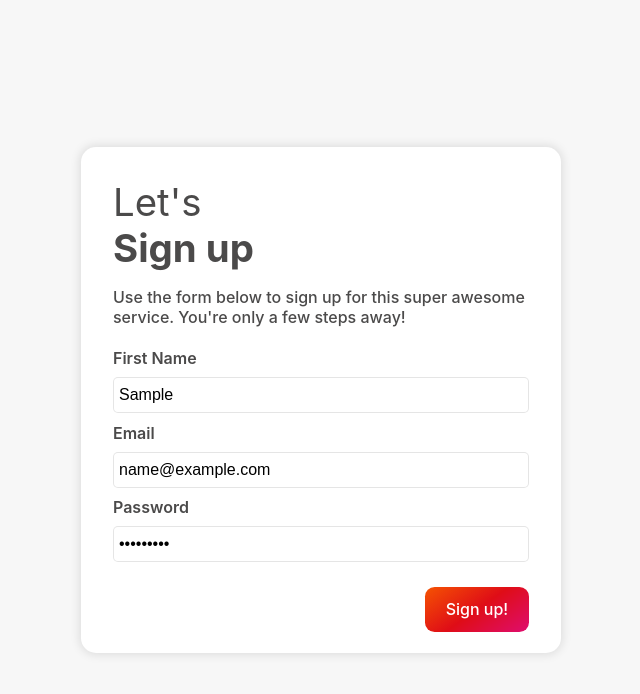
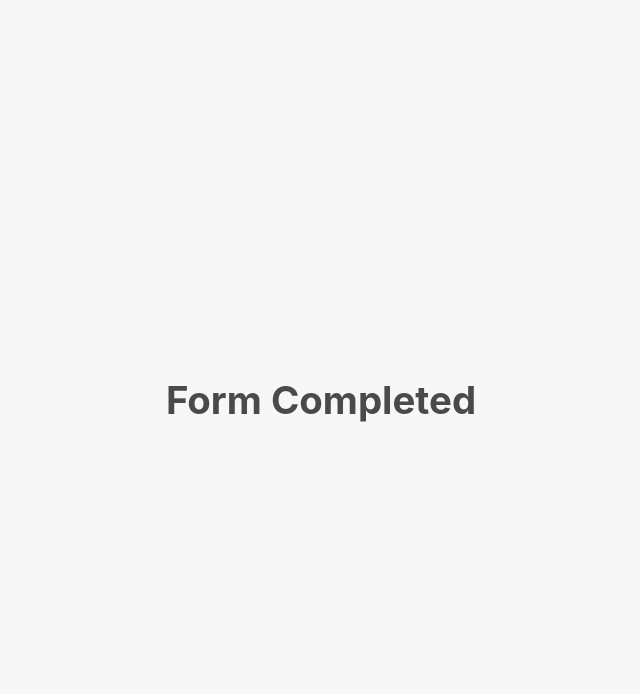
Before and after one commit to aarajh/flipgridchallenge, a React (Create React App) app: page / in a window 1280 px wide. Both pictures are taken after typing "Sample", "name@example.com", "Sample123" into the empty fields and a click on the button "Sign up!". Shown: the top 694 px of the page, without its empty margins (319-959 px from the left). Built offline with nearby package versions, Linux system fonts and the light colour scheme.

Commit message:
Very basic manual routing added Confirmation component created

```diff
--- /dev/null
+++ b/src/screens/Signup/Confirmation.js
@@ -0,0 +1,14 @@
+import React from 'react';
+import './Signup.css';
+
+
+class SignupConfirmation extends React.Component{
+
+    render(){
+        return(
+            <h1>Form Completed</h1>
+        )
+    }
+}
+
+export default SignupConfirmation;
--- /dev/null
+++ b/src/screens/Signup/SignupForm.js
@@ -0,0 +1,110 @@
+import React from 'react';
+import './Signup.css';
+import Field from 'components/Field/'
+import Button from 'components/Button/'
+import validator from "email-validator"
+//Displays the signup form with header and text.
+class Signup extends React.Component{
+    constructor(props){
+        super(props);
+        this.state={
+            formData:{},
+            valErrors:{}
+        }
+    }
+
+    //Updates the state with whatever change is made
+    // to the input field.
+    inputHandler = (e)=>{
+
+        let {formData, valErrors}=this.state;
+        const fieldName = e.target.name;
+        formData[fieldName] = e.target.value;
+        valErrors[fieldName]=null;
+        this.setState({
+            valErrors,formData
+        });
+    }
+
+    formValidation = () =>{
+        let isValidForm=true;
+        let {formData,valErrors}=this.state
+        //Checks if firstName field has been filled.
+        if(!formData['firstName']){
+            valErrors['firstName']="Required Field";
+            isValidForm=false;
+        }
+        //Checks if Email is filled and present
+        if(formData['email']){
+            if(!validator.validate(formData['email'])){
+                valErrors['email']="Invalid Email";
+                isValidForm=false;
+            }
+        }
+        else{
+            valErrors['email']="Required Field";
+            isValidForm=false;
+        }
+        //Checks if password is provided
+        if(!formData['password']){
+            valErrors['password']="Required Field";
+            isValidForm=false;
+        }
+        //Updates the state with error messages if any
+        this.setState({valErrors});
+        //Returns true if no errors
+        return isValidForm;
+    }
+
+    handleSubmit = (event) =>{
+        event.preventDefault();
+        if(this.formValidation()){
+            console.log("Signed up with", this.state);
+            this.props.toggleCompletion();
+        }
+    }
+    render(){
+        const {formData,valErrors}=this.state
+        return(
+            <div className="Signup">
+            <header className="title">
+                <h1 style={{fontWeight: 'normal'}}>Let's</h1>
+                <h1>Sign up</h1>
+            </header>
+            <p className="helperText">Use the form below to sign up for this super awesome
+                service. You're only a few steps away!</p>
+            <form className="SignupForm" onSubmit={this.handleSubmit}>
+            <Field
+                value={formData.firstName}
+                label="First Name"
+                name="firstName"
+                error={valErrors['firstName']}
+                onChange={this.inputHandler}
+                />
+            <Field
+                value={formData.email}
+                label="Email"
+                name="email"
+                error={valErrors['email']}
+                onChange={this.inputHandler}
+                />
+            <Field
+                value={formData.password}
+                label="Password"
+                name="password"
+                type="password"
+                error={valErrors['password']}
+                onChange={this.inputHandler}
+                />
+
+            <Button
+                onClick={this.handleSubmit}
+                label="Sign up!"
+                />
+            </form>
+            </div>
+        )
+    }
+}
+
+export default Signup;
--- a/src/screens/Signup/index.js
+++ b/src/screens/Signup/index.js
@@ -1,110 +1,31 @@
 import React from 'react';
+import SignupForm from './SignupForm'
+import SignupConfirmation from './Confirmation'
 import './Signup.css';
-import Field from 'components/Field/'
-import Button from 'components/Button/'
-import validator from "email-validator"
-//Displays the signup form with header and text.
-class Signup extends React.Component{
+
+class SignupRouting extends React.Component{
     constructor(props){
         super(props);
         this.state={
-            formData:{},
-            valErrors:{}
+            signupFormComplete: false
         }
     }
 
-    //Updates the state with whatever change is made
-    // to the input field.
-    inputHandler = (e)=>{
-
-        let {formData, valErrors}=this.state;
-        const fieldName = e.target.name;
-        formData[fieldName] = e.target.value;
-        valErrors[fieldName]=null;
-        this.setState({
-            valErrors,formData
-        });
+    toggleCompletion=()=>{
+        let isComplete=this.state.signupFormComplete;
+        this.setState({signupFormComplete: !isComplete})
     }
 
-    formValidation = () =>{
-        let isValidForm=true;
-        let {formData,valErrors}=this.state
-        //Checks if firstName field has been filled.
-        if(!formData['firstName']){
-            valErrors['firstName']="Required Field";
-            isValidForm=false;
-        }
-        //Checks if Email is filled and present
-        if(formData['email']){
-            if(!validator.validate(formData['email'])){
-                valErrors['email']="Invalid Email";
-                isValidForm=false;
-            }
-        }
-        else{
-            valErrors['email']="Required Field";
-            isValidForm=false;
-        }
-        //Checks if password is provided
-        if(!formData['password']){
-            valErrors['password']="Required Field";
-            isValidForm=false;
-        }
-        //Updates the state with error messages if any
-        this.setState({valErrors});
-        //Returns true if no errors
-        return isValidForm;
-    }
-
-    handleSubmit = (e) =>{
-        e.preventDefault();
-        if(this.formValidation()){
-            console.log("Signed up with", this.state)
-        }
-    }
     render(){
-        const {formData,valErrors}=this.state
+        if(!this.state.signupFormComplete)
         return(
-            <div className="Signup">
-            <header className="title">
-                <h1 style={{fontWeight: 'normal'}}>Let's</h1>
-                <h1>Sign up</h1>
-            </header>
-            <p className="helperText">Use the form below to sign up for this super awesome
-                service. You're only a few steps away!</p>
-            <form className="SignupForm" onSubmit={this.handleSubmit}>
-            <Field
-                value={formData.firstName}
-                label="First Name"
-                name="firstName"
-                error={valErrors['firstName']}
-                onChange={this.inputHandler}
-
-                />
-            <Field
-                value={formData.email}
-                label="Email"
-                name="email"
-                error={valErrors['email']}
-                onChange={this.inputHandler}
-                />
-            <Field
-                value={formData.password}
-                label="Password"
-                name="password"
-                type="password"
-                error={valErrors['password']}
-                onChange={this.inputHandler}
-                />
-
-            <Button
-                onClick={this.handleSubmit}
-                label="Sign up!"
-                />
-            </form>
-            </div>
+            <SignupForm toggleCompletion={this.toggleCompletion}/>
+        )
+        return(
+            <SignupConfirmation/>
         )
     }
 }
 
-export default Signup;
+
+export default SignupRouting;
```
Also changed, not shown: 2 other files (tests, documents, lock files or other folders).
